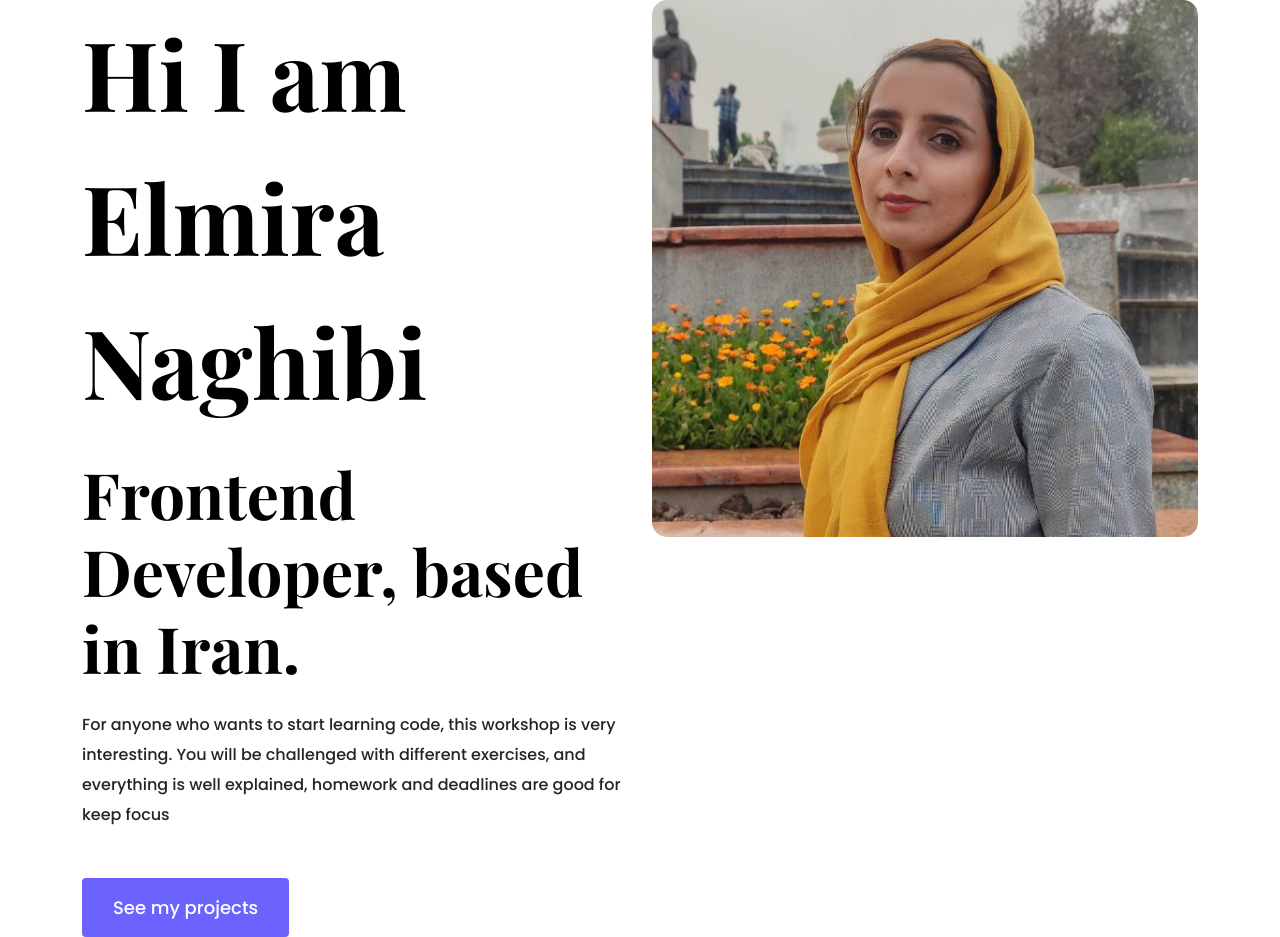
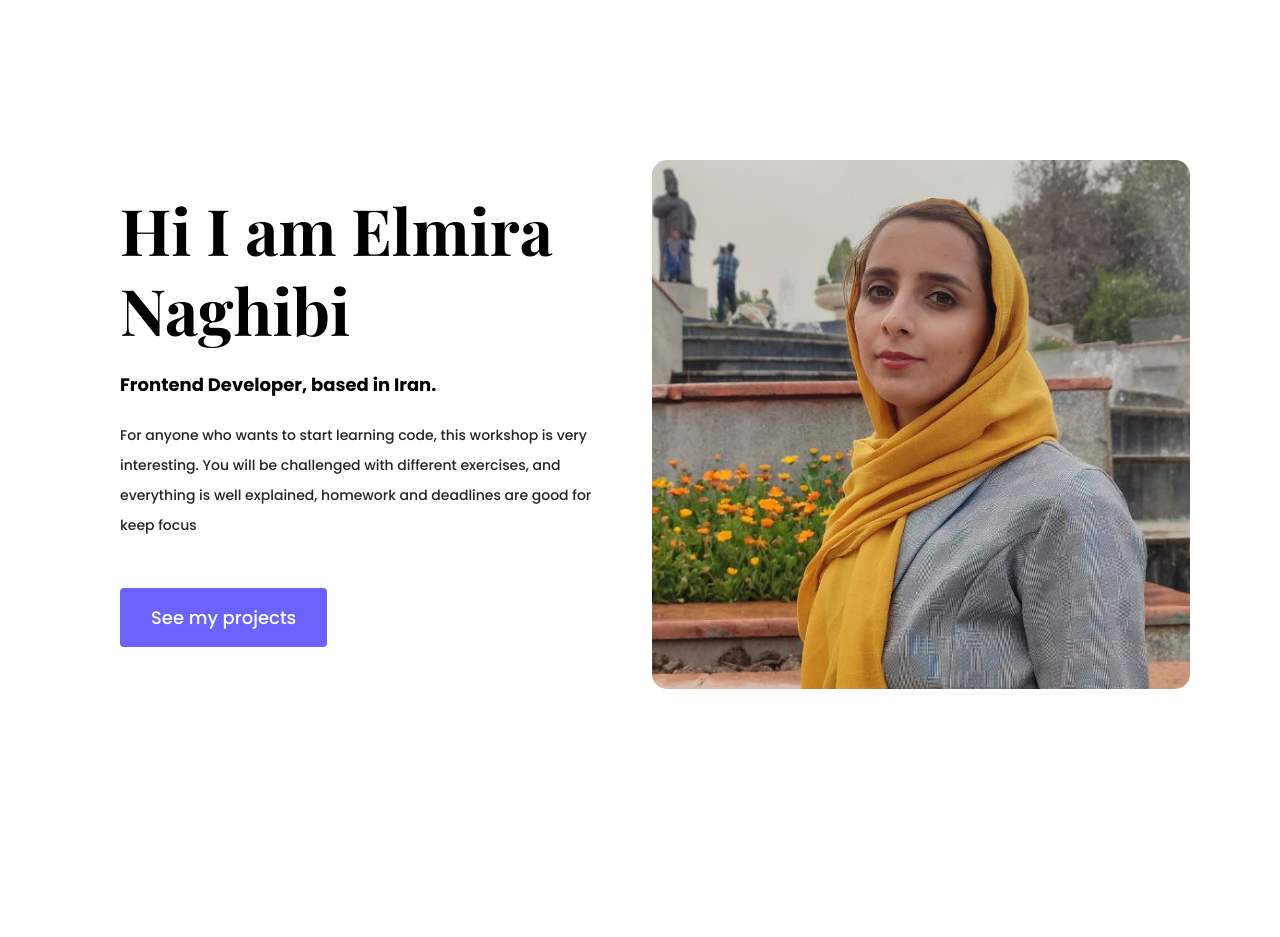
Before and after one commit to elmira-naghibi/responsive--5, a plain HTML site: page about.html in a window 1280 px wide. After the commit the page ends 849 px from the top, so only its background shows below. Drawn offline with nearby package versions, Linux system fonts and the light colour scheme.

Commit message:
feat: correction style in about.html

```diff
--- a/about.html
+++ b/about.html
@@ -27,11 +27,12 @@
       crossorigin="anonymous"
     ></script>
   </head>
+
   <body>
-    <div class="about-section container">
+    <div class="content-container container">
       <div class="row">
         <div class="col-lg-6">
-          <div class="about-section-content">
+          <div class="content">
             <h1 class="mb-4">Hi I am Elmira Naghibi</h1>
             <h2 class="mb-4">Frontend Developer, based in Iran.</h2>
             <p class="mb-5">
```
